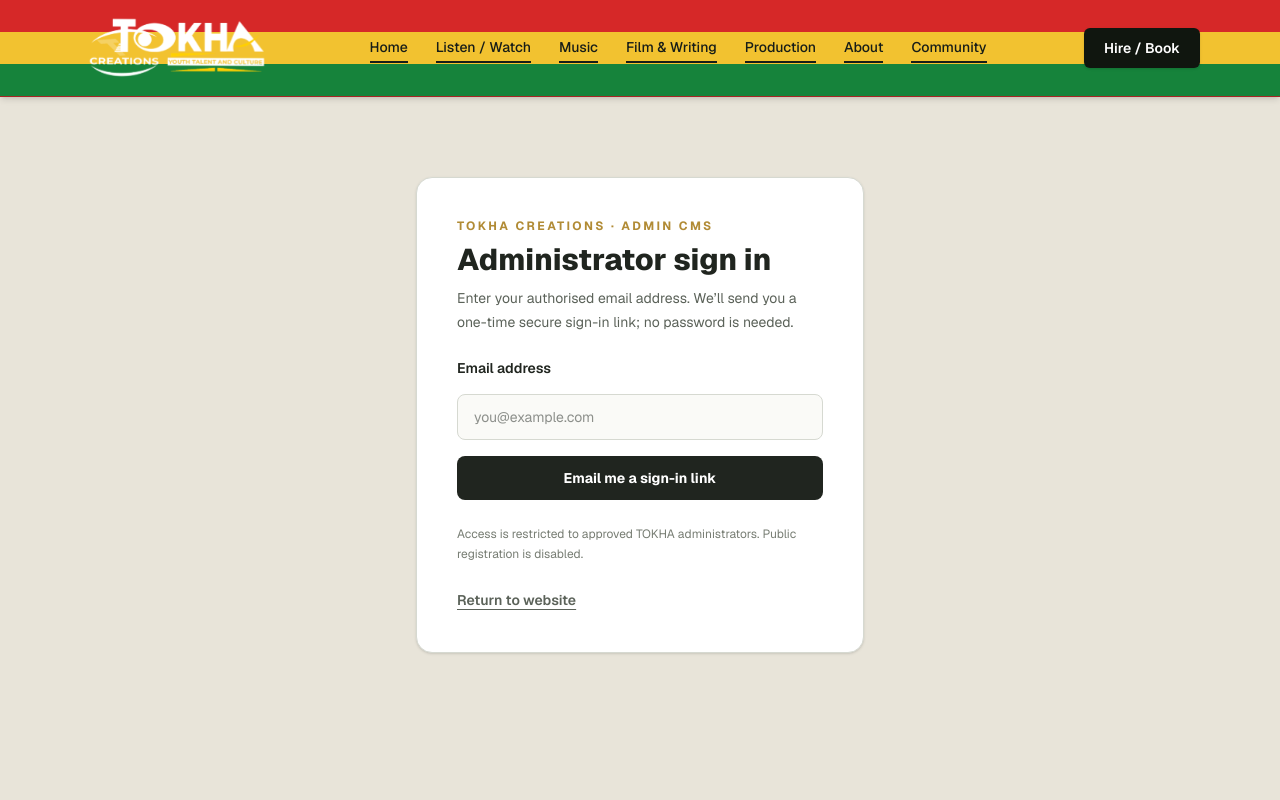
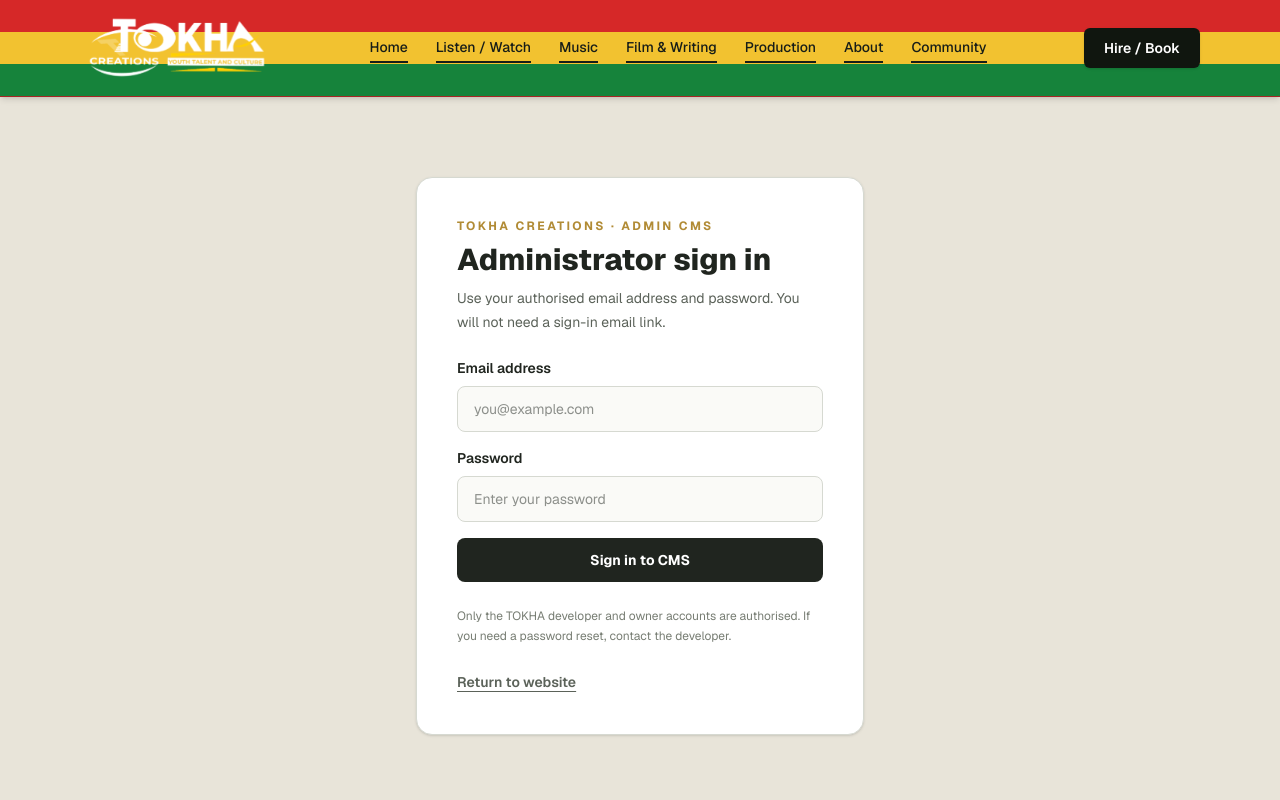
Before and after one commit to Jonathan97k/chikondi, a Next.js app: page /admin/login in a window 1280 px wide. Shown: the top 800 px of the page. Built offline with nearby package versions, Linux system fonts and the light colour scheme.

Commit message:
Switch TOKHA admin to password sign-in

```diff
--- a/app/admin/login/page.tsx
+++ b/app/admin/login/page.tsx
@@ -5,10 +5,11 @@ import Link from "next/link";
 
 export default function AdminLoginPage() {
   const [email, setEmail] = useState("");
+  const [password, setPassword] = useState("");
   const [message, setMessage] = useState("");
   const [loading, setLoading] = useState(false);
 
-  async function requestLink(event: FormEvent<HTMLFormElement>) {
+  async function signIn(event: FormEvent<HTMLFormElement>) {
     event.preventDefault();
     setLoading(true);
     setMessage("");
@@ -16,13 +17,13 @@ export default function AdminLoginPage() {
       const response = await fetch("/api/admin/login", {
         method: "POST",
         headers: { "Content-Type": "application/json" },
-        body: JSON.stringify({ email }),
+        body: JSON.stringify({ email, password }),
       });
       const data = await response.json();
-      if (!response.ok) throw new Error(data.error || "Could not send sign-in link.");
-      setMessage(data.message);
+      if (!response.ok) throw new Error(data.error || "Sign-in failed.");
+      window.location.assign("/admin");
     } catch (error) {
-      setMessage(error instanceof Error ? error.message : "Could not send sign-in link.");
+      setMessage(error instanceof Error ? error.message : "Unable to sign in. Check your details and try again.");
     } finally {
       setLoading(false);
     }
@@ -34,15 +35,21 @@ export default function AdminLoginPage() {
         <div className="space-y-2">
           <p className="text-xs font-bold uppercase tracking-[0.2em] text-[#B18B35]">TOKHA CREATIONS · Admin CMS</p>
           <h1 className="text-3xl font-extrabold">Administrator sign in</h1>
-          <p className="text-sm leading-6 text-[#5B6259]">Enter your authorised email address. We’ll send you a one-time secure sign-in link; no password is needed.</p>
+          <p className="text-sm leading-6 text-[#5B6259]">Use your authorised email address and password. You will not need a sign-in email link.</p>
         </div>
-        <form onSubmit={requestLink} className="space-y-4">
-          <label htmlFor="admin-email" className="block text-sm font-semibold">Email address</label>
-          <input id="admin-email" type="email" autoComplete="email" required value={email} onChange={(event) => setEmail(event.target.value)} placeholder="you@example.com" className="w-full rounded-lg border border-[#D6D9D1] bg-[#FAFAF7] px-4 py-3 text-sm outline-none focus:border-[#B18B35]" />
-          <button type="submit" disabled={loading} className="w-full rounded-lg bg-[#20251F] px-5 py-3 text-sm font-bold text-white transition hover:bg-[#B18B35] disabled:opacity-60">{loading ? "Sending secure link…" : "Email me a sign-in link"}</button>
+        <form onSubmit={signIn} className="space-y-4">
+          <div className="space-y-2">
+            <label htmlFor="admin-email" className="block text-sm font-semibold">Email address</label>
+            <input id="admin-email" type="email" autoComplete="username" required value={email} onChange={(event) => setEmail(event.target.value)} placeholder="you@example.com" className="w-full rounded-lg border border-[#D6D9D1] bg-[#FAFAF7] px-4 py-3 text-sm outline-none focus:border-[#B18B35]" />
+          </div>
+          <div className="space-y-2">
+            <label htmlFor="admin-password" className="block text-sm font-semibold">Password</label>
+            <input id="admin-password" type="password" autoComplete="current-password" required value={password} onChange={(event) => setPassword(event.target.value)} placeholder="Enter your password" className="w-full rounded-lg border border-[#D6D9D1] bg-[#FAFAF7] px-4 py-3 text-sm outline-none focus:border-[#B18B35]" />
+          </div>
+          <button type="submit" disabled={loading} className="w-full rounded-lg bg-[#20251F] px-5 py-3 text-sm font-bold text-white transition hover:bg-[#B18B35] disabled:opacity-60">{loading ? "Signing in…" : "Sign in to CMS"}</button>
         </form>
-        {message && <p role="status" className="rounded-lg border border-[#D6D9D1] bg-[#F7F6F1] p-3 text-sm leading-6 text-[#4F594D]">{message}</p>}
-        <p className="text-xs leading-5 text-[#777D73]">Access is restricted to approved TOKHA administrators. Public registration is disabled.</p>
+        {message && <p role="alert" className="rounded-lg border border-[#E5C9C5] bg-[#FFF8F6] p-3 text-sm leading-6 text-[#8A3328]">{message}</p>}
+        <p className="text-xs leading-5 text-[#777D73]">Only the TOKHA developer and owner accounts are authorised. If you need a password reset, contact the developer.</p>
         <Link href="/" className="inline-block text-sm font-semibold text-[#5B6259] underline underline-offset-4">Return to website</Link>
       </section>
     </main>
```
